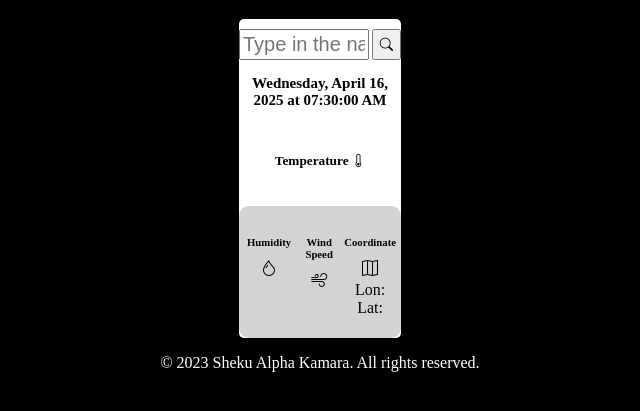
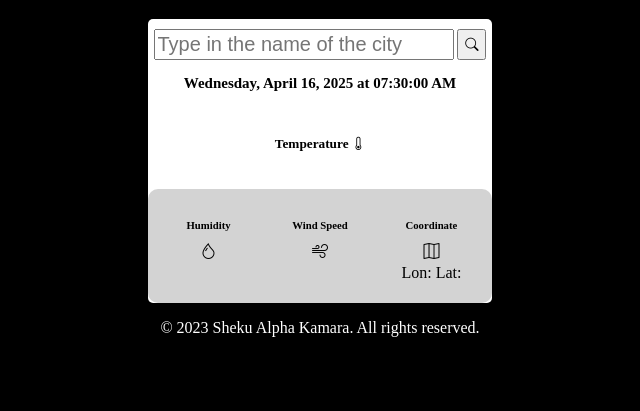
Before and after one commit to Sheku1995/local-weather-app, a plain HTML site: page index.html in a window 1280 px wide. Shown: the part 69-480 px from the top of the page, without its empty margins (320-960 px from the left). Drawn offline with nearby package versions, Linux system fonts and the light colour scheme; no server answers.

Commit message:
Adjust the CSS file to make the weather responsive and look good on mobile devices.

```diff
--- a/weather.css
+++ b/weather.css
@@ -12,7 +12,7 @@ h1{
 }
 #weather-container{
   color: black;
-  width: 40%;
+  width: 85%;
   min-height: 200px;
   background-color: white;
   margin: auto;
```
